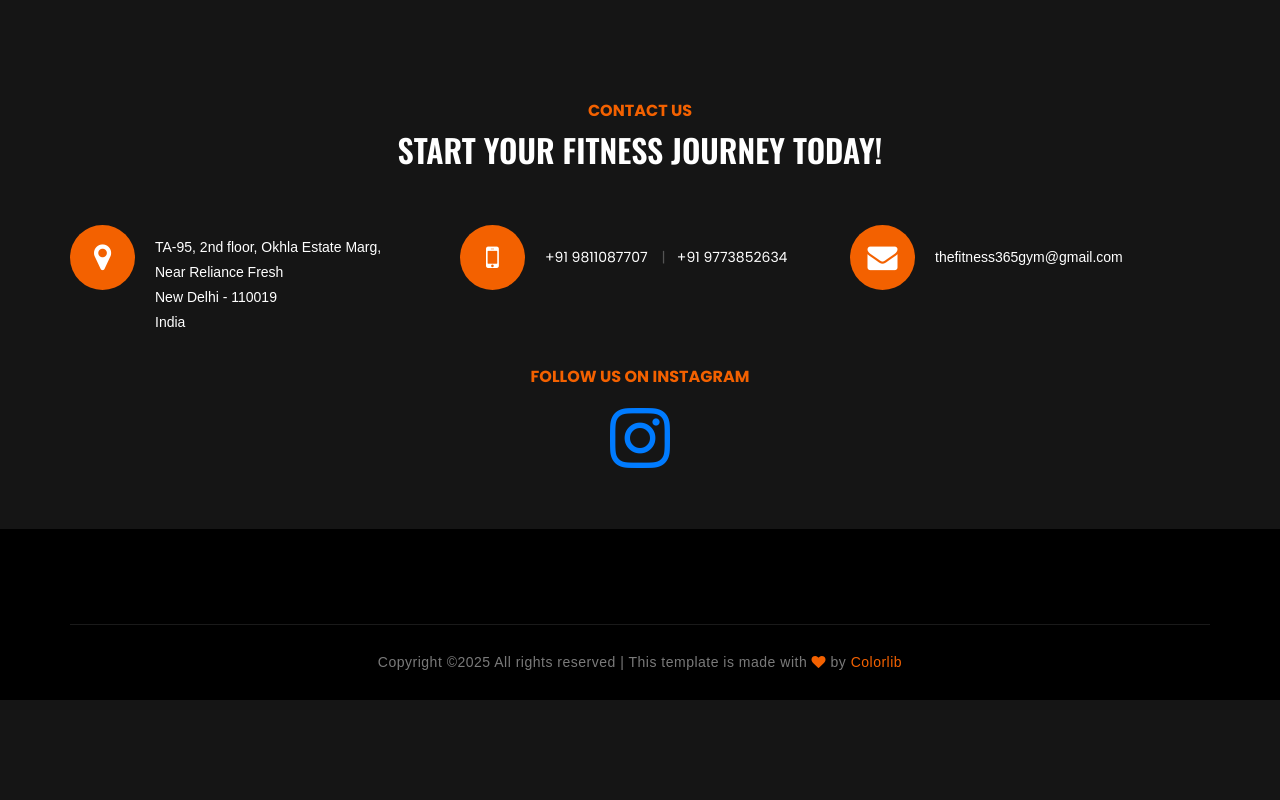
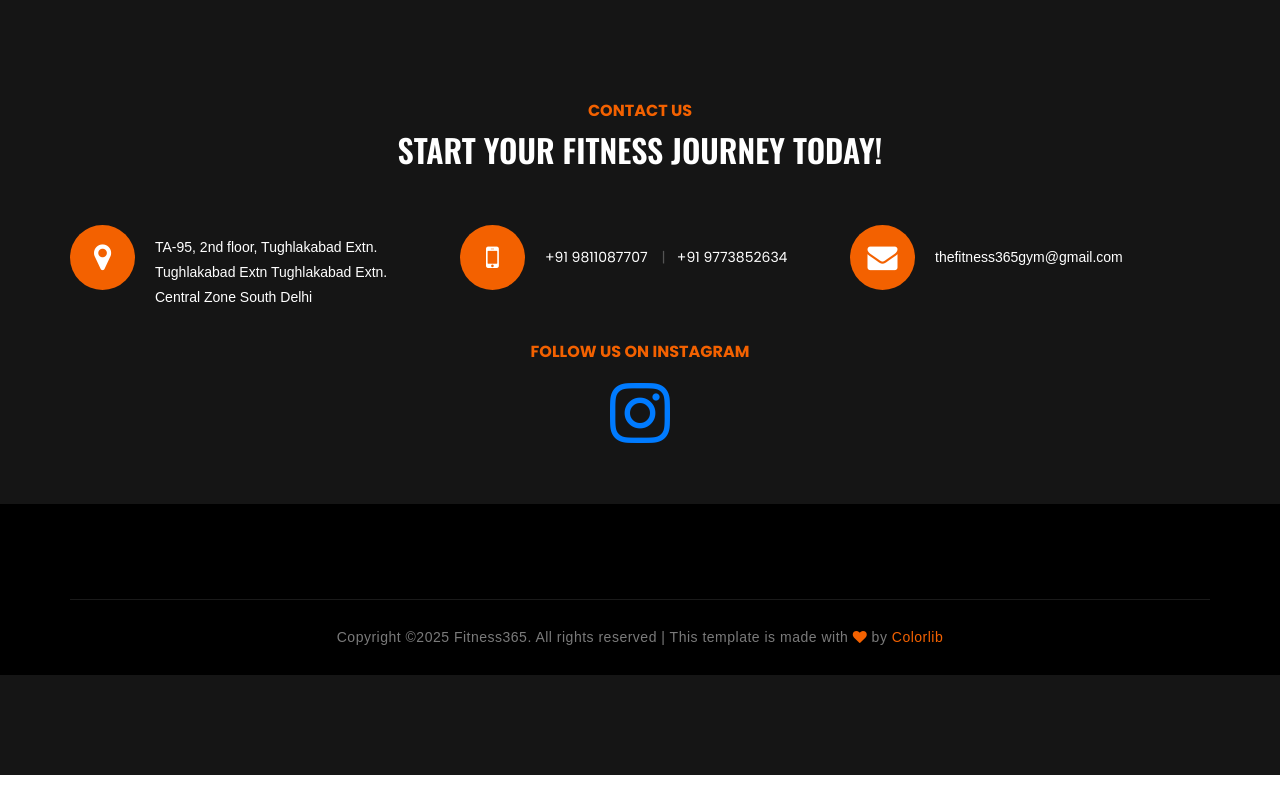
Before and after one commit to Vignesh772/fitness365_website, a plain HTML site: page index.html in a window 1280 px wide. Shown: the part 8128-8928 px from the top of the page. After the commit the page ends 8903 px from the top, so only its background shows below. Drawn offline with nearby package versions, Linux system fonts and the light colour scheme; a web font is replaced by a local one.

Commit message:
update addess and copyright

```diff
--- a/index.html
+++ b/index.html
@@ -530,7 +530,7 @@ Really enjoying working out here.</p>
                 <div class="col-md-4">
                     <div class="gt-text">
                         <i class="fa fa-map-marker"></i>
-                        <p>TA-95, 2nd floor, Okhla Estate Marg, <br/>Near Reliance Fresh <br/> New Delhi - 110019<br/> India</p>
+                        <p>TA-95, 2nd floor, Tughlakabad Extn. Tughlakabad Extn Tughlakabad Extn. Central Zone South Delhi <br/> </p>
                     </div>
                 </div>
                 <div class="col-md-4">
@@ -582,7 +582,7 @@ Really enjoying working out here.</p>
                 <div class="col-lg-12 text-center">
                     <div class="copyright-text">
                         <p><!-- Link back to Colorlib can't be removed. Template is licensed under CC BY 3.0. -->
-  Copyright &copy;<script>document.write(new Date().getFullYear());</script> All rights reserved | This template is made with <i class="fa fa-heart" aria-hidden="true"></i> by <a href="https://colorlib.com" target="_blank">Colorlib</a>
+  Copyright &copy;<script>document.write(new Date().getFullYear());</script> Fitness365. All rights reserved | This template is made with <i class="fa fa-heart" aria-hidden="true"></i> by <a href="https://colorlib.com" target="_blank">Colorlib</a>
   <!-- Link back to Colorlib can't be removed. Template is licensed under CC BY 3.0. --></p>
                     </div>
                 </div>
```
